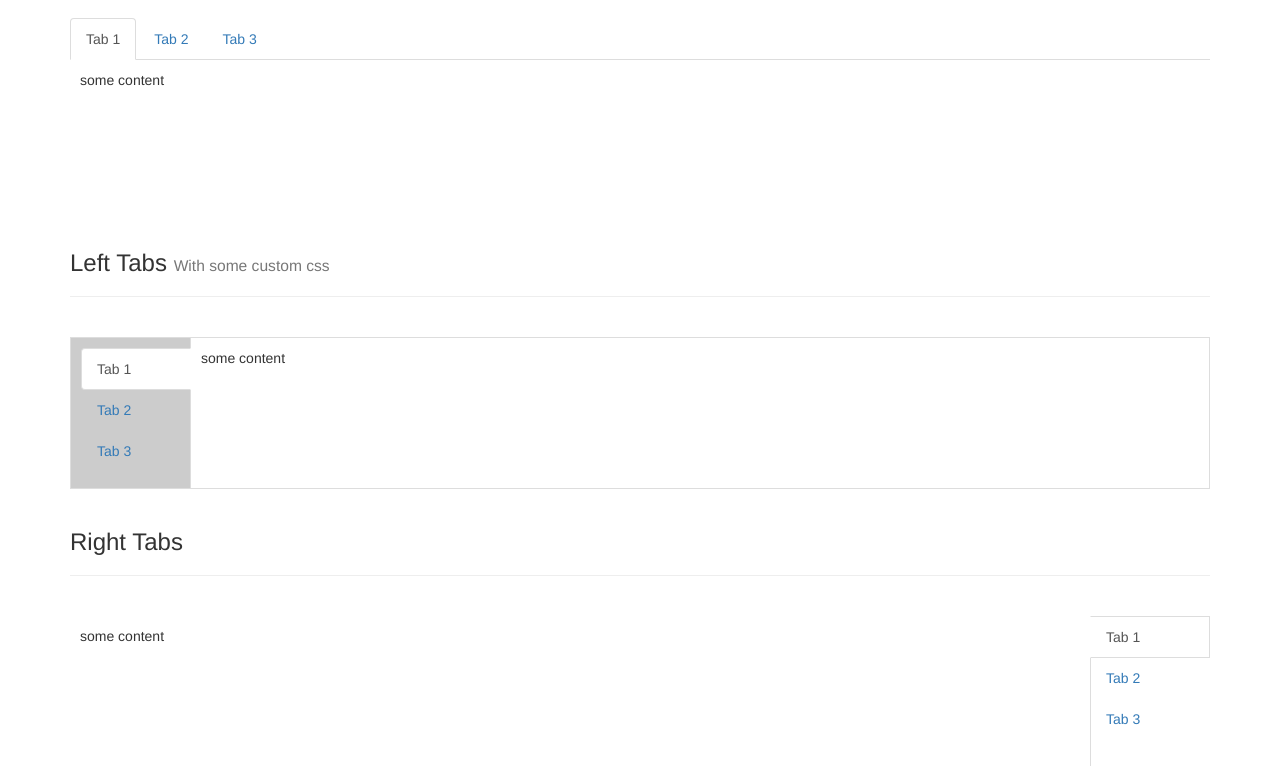
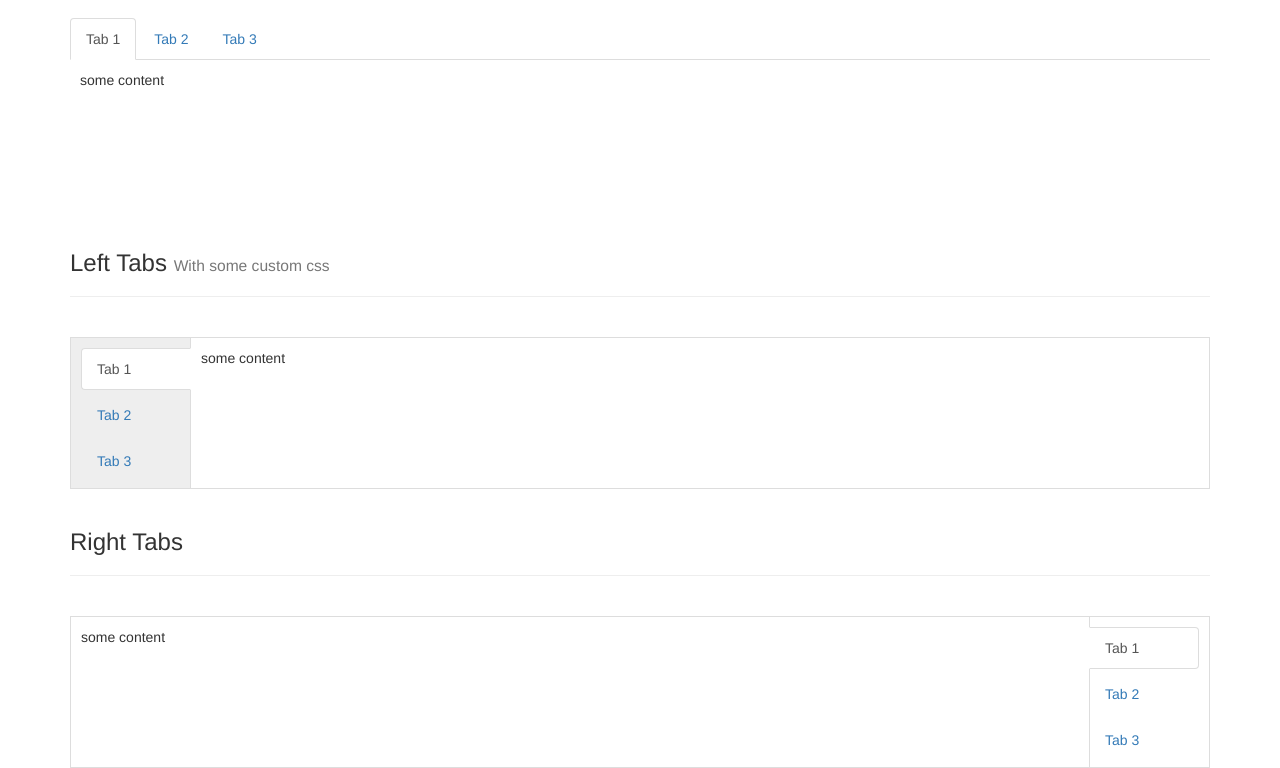
Before and after one commit to jdewit/ez-tabs, a website: page index.html in a window 1280 px wide. Shown: the part 102-870 px from the top of the page. Drawn offline with nearby package versions, Linux system fonts and the light colour scheme.

Commit message:
add padding between tabs

```diff
--- a/index.html
+++ b/index.html
@@ -16,16 +16,16 @@
   <style>
     .tabs-left {
       border: 1px solid #ddd;
-      background-color: #ccc;
+      background-color: #eee;
     }
     .tabs-left .tab-content {
       background-color: #fff;
     }
-    .tabs-left li {
-      padding-left: 10px;
+    .tabs-left li a:hover {
+      background-color: #ddd;
     }
-    .tabs-left li:first-child {
-      padding-top: 10px;
+    .tabs-right {
+      border: 1px solid #ddd;
     }
 
   </style>
--- a/src/ez-tabs.less
+++ b/src/ez-tabs.less
@@ -15,15 +15,26 @@
       border: none;
 
       li {
+        margin-top: 5px;
         display: block;
         width: 100%;
 
         a {
           width: 100%;
+          border-color: transparent;
+
+          &:hover {
+            border: 1px solid #ddd;
+          }
+
+        }
+
+        &:first-child {
+          padding-top: 5px;
         }
 
         &.active a {
-          border-bottom-color: #ddd;
+          border: 1px solid #ddd;
         }
       }
 
@@ -33,14 +44,10 @@
   &.tabs-left {
     .nav-tabs {
       left: 0;
-    }
-
-    .tab-content {
-      margin-left: 119px;
-      border-left: 1px solid #ddd;
-    }
 
       li {
+        padding-left: 10px;
+
         a {
           border-radius: 0px;
           border-top-left-radius: 4px;
@@ -53,9 +60,29 @@
       }
     }
 
+    .tab-content {
+      margin-left: 119px;
+      border-left: 1px solid #ddd;
+    }
+  }
+
   &.tabs-right {
     .nav-tabs {
       right: 0;
+
+      li {
+        padding-right: 10px;
+
+        a {
+          border-radius: 0px;
+          border-top-right-radius: 4px;
+          border-bottom-right-radius: 4px;
+        }
+
+        &.active a {
+          border-left-color: #fff;
+        }
+      }
     }
 
     .tab-content {
@@ -63,17 +90,6 @@
       border-right: 1px solid #ddd;
     }
 
-    li {
-      a {
-        border-radius: 0px;
-        border-top-right: 4px;
-        border-bottom-right: 4px;
-      }
-
-      &.active a {
-        border-left-color: #fff;
-      }
-    }
 
   }
 }
```
Also changed, not shown: dist/ez-tabs.min.css. Lines whose indentation alone changed are shown as unchanged.
